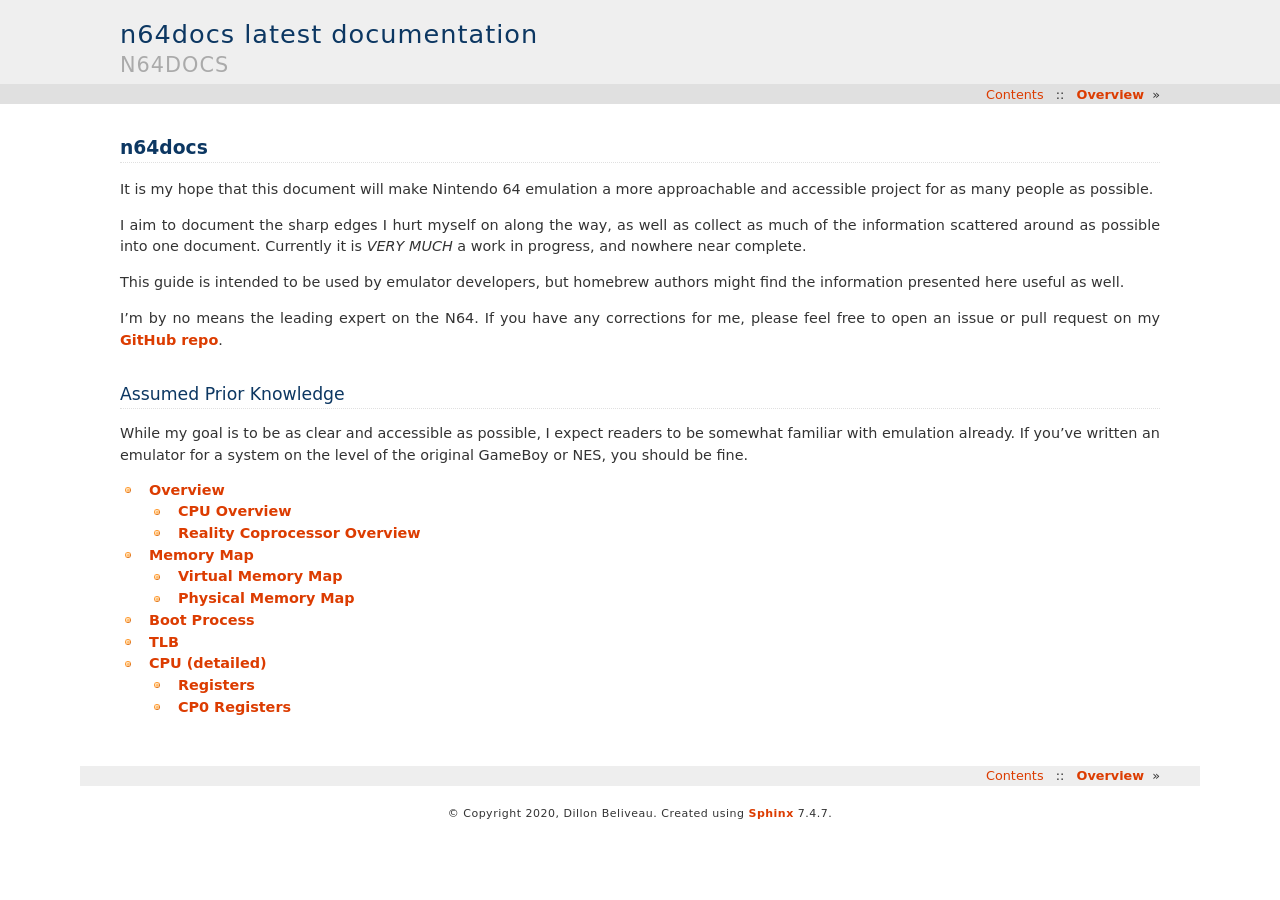
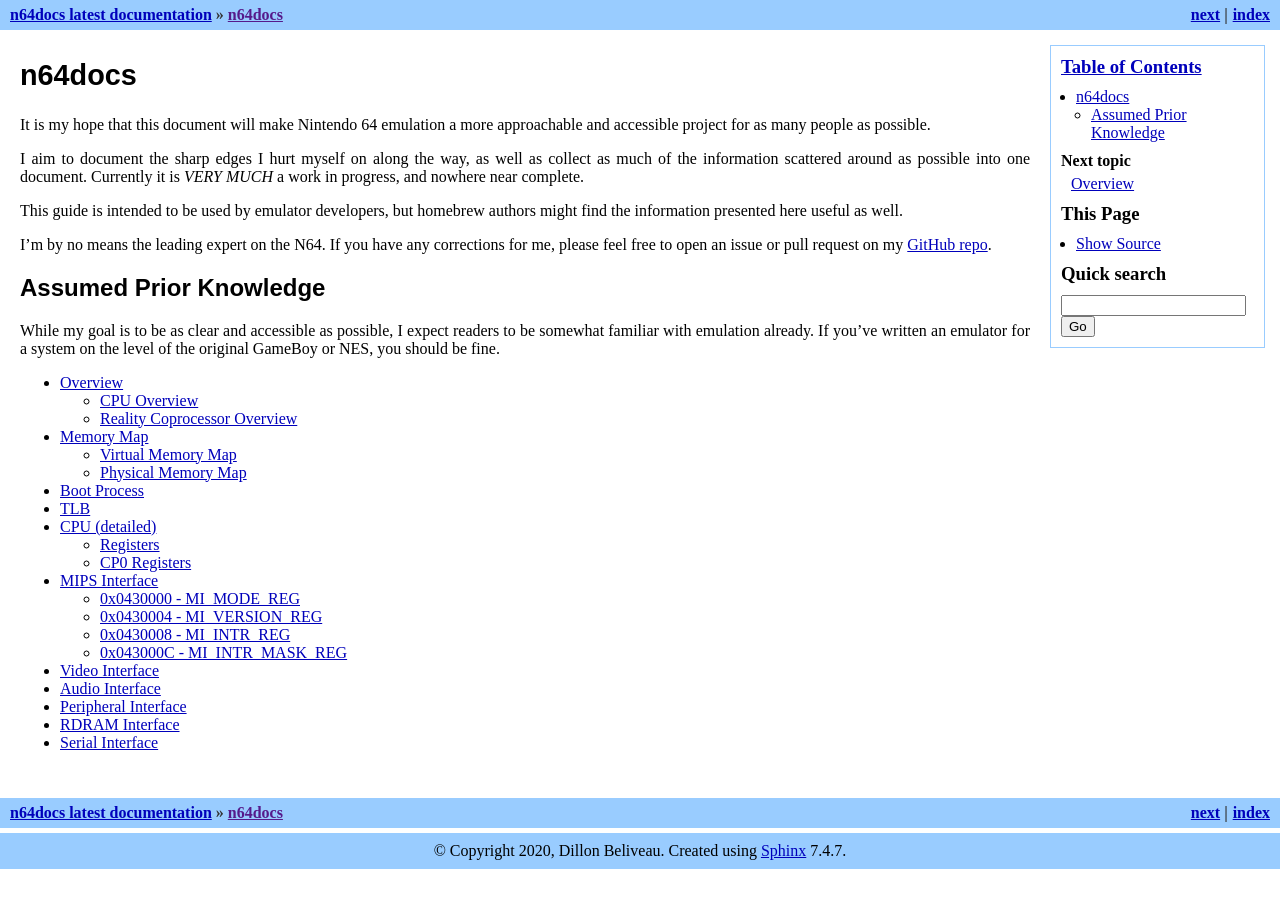
Before and after one commit to Dillonb/n64, a Sphinx documentation site: the page built from docs/source/index.rst, in a window 1280 px wide. Built offline with Sphinx 7.4.7, drawn with Linux system fonts in a browser that asks for light colours.

Commit message:
document one MI register

```diff
--- a/docs/source/conf.py
+++ b/docs/source/conf.py
@@ -99,7 +99,7 @@ pygments_style = 'sphinx'
 
 # The theme to use for HTML and HTML Help pages.  See the documentation for
 # a list of builtin themes.
-html_theme = 'haiku'
+html_theme = 'traditional'
 
 # Theme options are theme-specific and customize the look and feel of a theme
 # further.  For a list of options available for each theme, see the
--- a/docs/source/index.rst
+++ b/docs/source/index.rst
@@ -22,3 +22,4 @@ While my goal is to be as clear and accessible as possible, I expect readers to
    boot_process
    tlb
    cpu
+   interfaces
--- /dev/null
+++ b/docs/source/interfaces.rst
@@ -0,0 +1,70 @@
+MIPS Interface
+==============
+
+0x0430000 - MI_MODE_REG
+-----------------------
+
+Writes
+
++-----+-----------------------------------------------------------+
+| Bit | Explanation                                               |
++=====+===========================================================+
+| 0-6 | Sets init length (??)                                     |
++-----+-----------------------------------------------------------+
+| 7   | Clear init mode (??)                                      |
++-----+-----------------------------------------------------------+
+| 8   | Set init mode (??)                                        |
++-----+-----------------------------------------------------------+
+| 9   | Clear ebus test mode (??)                                 |
++-----+-----------------------------------------------------------+
+| 10  | Set ebus test mode (??)                                   |
++-----+-----------------------------------------------------------+
+| 11  | Lower DP Interrupt: Sets the bit in MI_INTR_REG to low    |
++-----+-----------------------------------------------------------+
+| 12  | Clear RDRAM reg mode (??)                                 |
++-----+-----------------------------------------------------------+
+| 13  | Set RDRAM reg mode (??)                                   |
++-----+-----------------------------------------------------------+
+
+Reads
+
++-----+-------------------------------------------------------+
+| Bit | Explanation                                           |
++=====+=======================================================+
+| 0-6 | Gets init length - returns the value written above    |
++-----+-------------------------------------------------------+
+|  7  | Gets init mode - returns the value written above      |
++-----+-------------------------------------------------------+
+|  8  | Gets ebus test mode - returns the value written above |
++-----+-------------------------------------------------------+
+|  9  | Gets RDRAM reg mode - returns the value written above |
++-----+-------------------------------------------------------+
+
+0x0430004 - MI_VERSION_REG
+--------------------------
+
+0x0430008 - MI_INTR_REG
+-----------------------
+
+0x043000C - MI_INTR_MASK_REG
+----------------------------
+
+Video Interface
+===============
+TODO
+
+Audio Interface
+===============
+TODO
+
+Peripheral Interface
+====================
+TODO
+
+RDRAM Interface
+===============
+TODO
+
+Serial Interface
+================
+TODO
```
